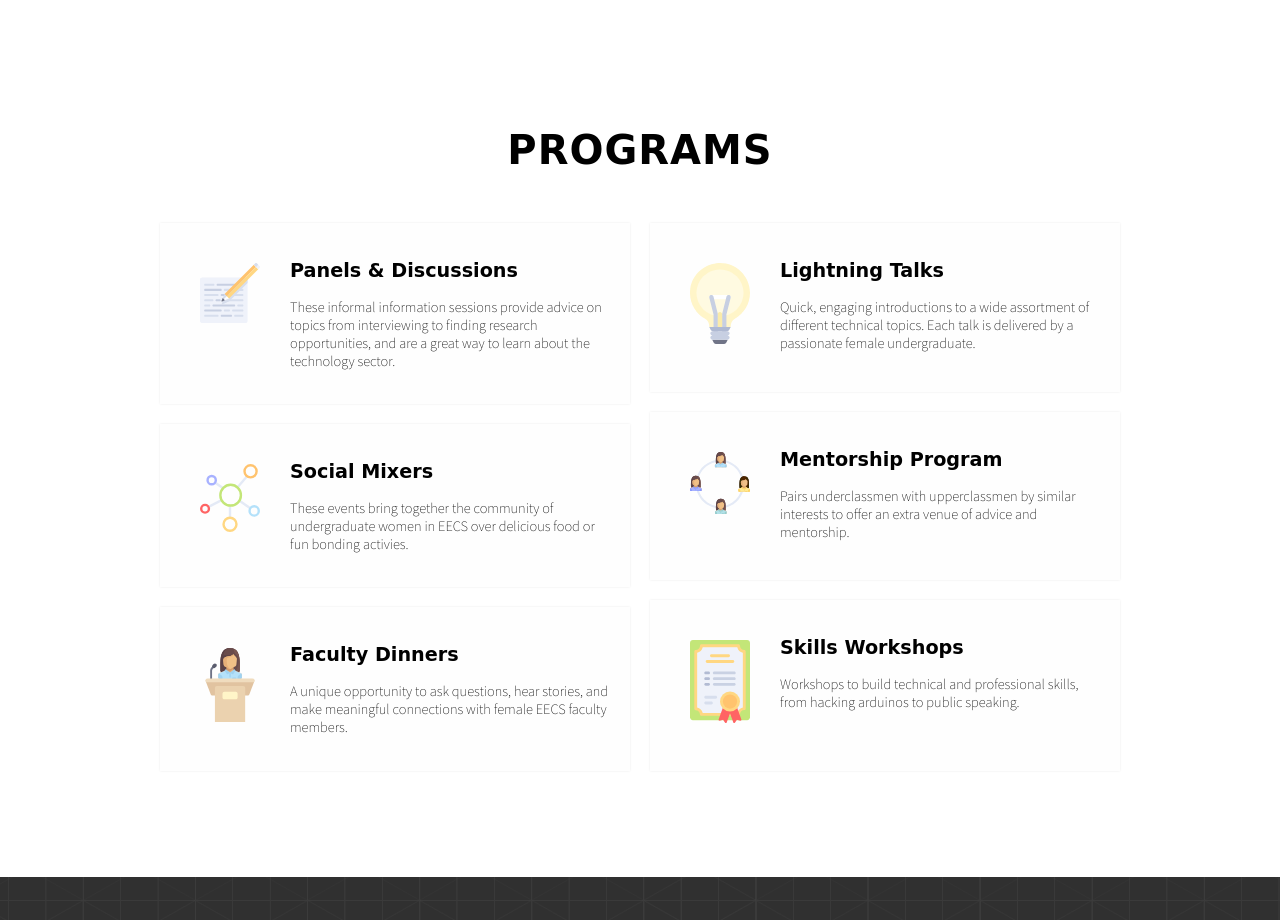
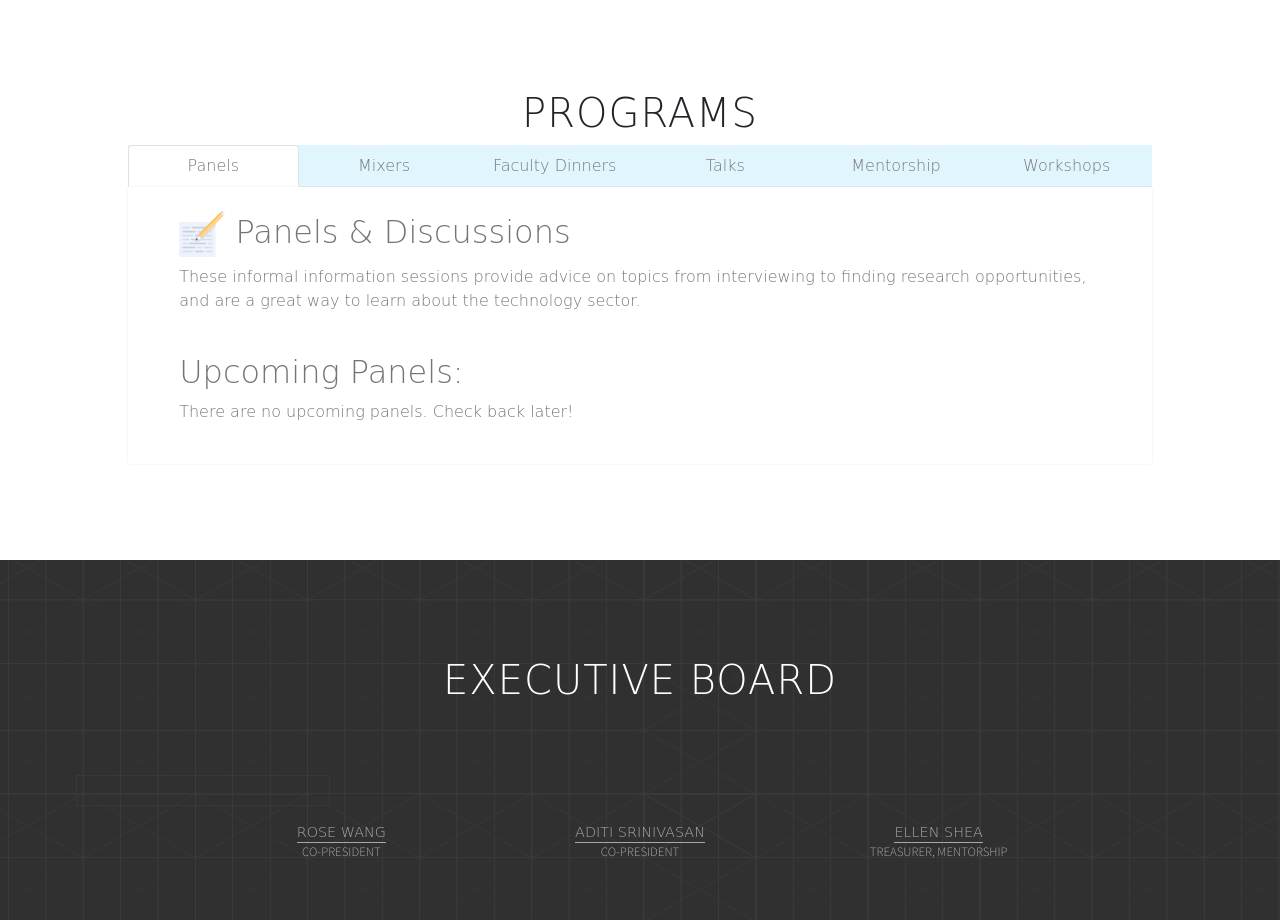
Before and after one commit to womenineecs/womenineecs.github.io, a plain HTML site: page index.html in a window 1280 px wide. Shown: the part 1880-2800 px from the top of the page. Drawn offline with nearby package versions, Linux system fonts and the light colour scheme; a web font is replaced by a local one.

Commit message:
Tabs for Programs and Upcoming Events

```diff
--- a/index.html
+++ b/index.html
@@ -7,6 +7,24 @@
 
   <!-- JQuery -->
   <script src="https://ajax.googleapis.com/ajax/libs/jquery/3.2.1/jquery.min.js"></script>
+
+  <!-- Font Awesome -->
+  <link rel="stylesheet" href="https://maxcdn.bootstrapcdn.com/font-awesome/4.7.0/css/font-awesome.min.css">
+  <!-- Bootstrap core CSS -->
+  <link href="https://cdnjs.cloudflare.com/ajax/libs/twitter-bootstrap/4.1.3/css/bootstrap.min.css" rel="stylesheet">
+  <!-- Material Design Bootstrap -->
+  <link href="https://cdnjs.cloudflare.com/ajax/libs/mdbootstrap/4.5.9/css/mdb.min.css" rel="stylesheet">
+
+    <!-- JQuery -->
+  <script type="text/javascript" src="https://cdnjs.cloudflare.com/ajax/libs/jquery/3.3.1/jquery.min.js"></script>
+  <!-- Bootstrap tooltips -->
+  <script type="text/javascript" src="https://cdnjs.cloudflare.com/ajax/libs/popper.js/1.13.0/umd/popper.min.js"></script>
+  <!-- Bootstrap core JavaScript -->
+  <script type="text/javascript" src="https://cdnjs.cloudflare.com/ajax/libs/twitter-bootstrap/4.1.3/js/bootstrap.min.js"></script>
+  <!-- MDB core JavaScript -->
+  <script type="text/javascript" src="https://cdnjs.cloudflare.com/ajax/libs/mdbootstrap/4.5.9/js/mdb.min.js"></script>
+
+
 
   <!-- Importing fonts -->
   <link href="https://fonts.googleapis.com/css?family=Nixie+One|Roboto:100,300,400,500,700,900|Source+Sans+Pro:200,300,400,600,700,900" rel="stylesheet">
@@ -48,7 +66,7 @@
     <div id="goal-container">
       <div class="goal">
         <img src="assets/images/community.svg" alt="Community">
-        <h3>ommunity</h3>
+        <h3>Community</h3>
         <p>To foster a supportive peer network amongst MIT's undergraduate women interested in EECS.</p>
       </div>
 
@@ -96,69 +114,96 @@
   <a name="programs"></a>
   <section id="programs">
     <h1 class="nixie title">Programs</h1>
-    <div id="program-container">
-      <div class="column">
-        <div class="program">
-          <div class="image-wrapper">
-            <img src="assets/images/panels.svg" alt="Panels & Discussions">
-          </div>
-          <div class="description">
-            <h2>Panels & Discussions</h2>
+
+  <!-- Nav tabs -->
+    <div style="width: 80%; margin: 0px auto;">
+      <ul class="nav nav-tabs md-tabs nav-justified light-blue lighten-5" role="tablist">
+          <li class="nav-item">
+              <a class="nav-link active" data-toggle="tab" href="#panel1" role="tab"> Panels</a>
+          </li>
+          <li class="nav-item">
+              <a class="nav-link" data-toggle="tab" href="#panel2" role="tab"> Mixers</a>
+          </li>
+          <li class="nav-item">
+              <a class="nav-link" data-toggle="tab" href="#panel3" role="tab"> Faculty Dinners</a>
+          </li>
+          <li class="nav-item">
+              <a class="nav-link" data-toggle="tab" href="#panel4" role="tab"> Talks </a>
+          </li>
+          <li class="nav-item">
+              <a class="nav-link" data-toggle="tab" href="#panel5" role="tab"> Mentorship </a>
+          </li>
+          <li class="nav-item">
+              <a class="nav-link" data-toggle="tab" href="#panel6" role="tab"> Workshops </a>
+          </li>
+      </ul>
+
+    <!-- Tab panels -->
+      <div class="tab-content">
+        <div class="tab-pane fade in show active" id="panel1" role="tabpanel">
+            <div id="tab"><br>
+          <h2><img src="assets/images/panels.svg" alt="Panels & Discussions">
+          Panels & Discussions</h2>
           <p> These informal information sessions provide advice on topics from interviewing to finding research opportunities, and are a great way to learn about the technology sector. </p>
-          </div>
+          <br>
+          <h2> Upcoming Panels: </h2>
+          <p> There are no upcoming panels. Check back later! </p>
+          <br></div>
         </div>
 
-        <div class="program">
-          <div class="image-wrapper">
-            <img src="assets/images/social-mixers.svg" alt="Social Mixers">
-          </div>
-          <div class="description">
-            <h2>Social Mixers</h2>
+        <div class="tab-pane fade" id="panel2" role="tabpanel">
+            <div id="tab"><br>
+            <h2><img src="assets/images/social-mixers.svg" alt="Social Mixers">
+            Social Mixers</h2>
             <p> These events bring together the community of undergraduate women in EECS over delicious food or fun bonding activies.</p>
-          </div>
+            <br>
+            <h2> Upcoming Mixers</h2>
+            <p> There are no upcoming mixers. Check back later! </p>
+            <br></div>
           </div>
 
-        <div class="program">
-          <div class="image-wrapper">
-            <img src="assets/images/faculty.svg" alt="Faculty Dinners">
-          </div>
-          <div class="description">
-            <h2>Faculty Dinners</h2>
+        <div class="tab-pane fade" id="panel3" role="tabpanel">
+            <div id="tab"><br>
+            <h2><img src="assets/images/faculty.svg" alt="Faculty Dinners">
+            Faculty Dinners</h2>
             <p>A unique opportunity to ask questions, hear stories, and make meaningful connections with female EECS faculty members.</p>
-          </div>
-        </div>
+            <br>
+            <h2> Upcoming Dinners</h2>
+            <p> There are no upcoming faculty dinners. Check back later! </p>
+            <br></div>
           </div>
 
-      <div class="column">
-        <div class="program">
-          <div class="image-wrapper">
-            <img src="assets/images/lightning-talks.svg" alt="Lightning Talks">
-          </div>
-          <div class="description">
-            <h2>Lightning Talks</h2>
+        <div class="tab-pane fade" id="panel4" role="tabpanel">
+            <div id="tab"><br>
+            <h2><img src="assets/images/lightning-talks.svg" alt="Lightning Talks">
+            Lightning Talks</h2>
             <p>Quick, engaging introductions to a wide assortment of different technical topics. Each talk is delivered by a passionate female undergraduate.</p>
-          </div>
+            <br>
+            <h2> Upcoming Talks</h2>
+            <p> There are no upcoming lightning talks. Check back later! </p>
+            <br></div>
           </div>
 
-        <div class="program">
-          <div class="image-wrapper">
-            <img src="assets/images/mentorship.svg" alt="Mentorship Program">
-          </div>
-          <div class="description">
-            <h2>Mentorship Program</h2>
+        <div class="tab-pane fade" id="panel5" role="tabpanel">
+            <div id="tab"><br>
+            <h2><img src="assets/images/mentorship.svg" alt="Mentorship Program">
+            Mentorship Program</h2>
             <p>Pairs underclassmen with upperclassmen by similar interests to offer an extra venue of advice and mentorship.</p>
-          </div>
+            <br>
+            <h2> Upcoming Programs</h2>
+            <p> There are no upcoming mentorship programs. Check back later! </p>
+            <br></div>
           </div>
 
-        <div class="program">
-          <div class="image-wrapper">
-            <img src="assets/images/skills.svg" alt="Skills Workshops">
-          </div>
-          <div class="description">
-            <h2>Skills Workshops</h2>
+        <div class="tab-pane fade" id="panel6" role="tabpanel">
+            <div id="tab"><br>
+            <h2><img src="assets/images/skills.svg" alt="Skills Workshops">
+            Skills Workshops</h2>
             <p>Workshops to build technical and professional skills, from hacking arduinos to public speaking.</p>
-          </div>
-        </div>
+            <br>
+            <h2> Upcoming Workshops</h2>
+            <p> There are no upcoming workshops. Check back later! </p>
+            <br></div>
         </div>
     </div>
   </section>
--- a/js/main.js
+++ b/js/main.js
@@ -1,4 +1,7 @@
 $(document).ready(function() {
+
+
+
   var $body = $('html, body');
   var $tags = $('#goto-mission, #goto-facts, #goto-programs, #goto-events, #goto-exec, #goto-resources');
 
--- a/stylesheets/scss/main.scss
+++ b/stylesheets/scss/main.scss
@@ -312,7 +312,6 @@ section#programs {
   }
 }
 
-
 /* Executive Board Section */
 section#exec {
   background: url(../assets/images/dark-background.svg);
```
Also changed, not shown: stylesheets/main.css. Lines whose indentation alone changed are shown as unchanged.
